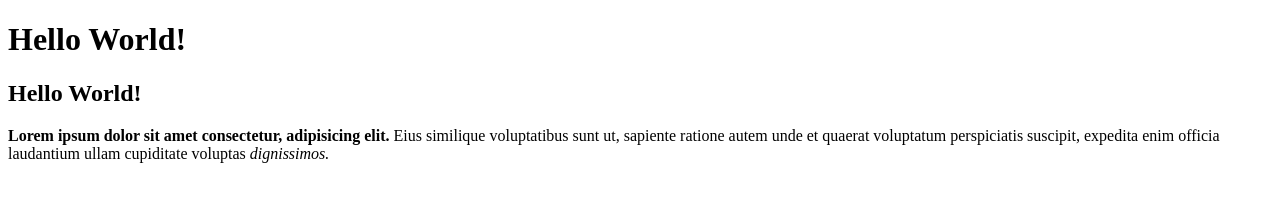
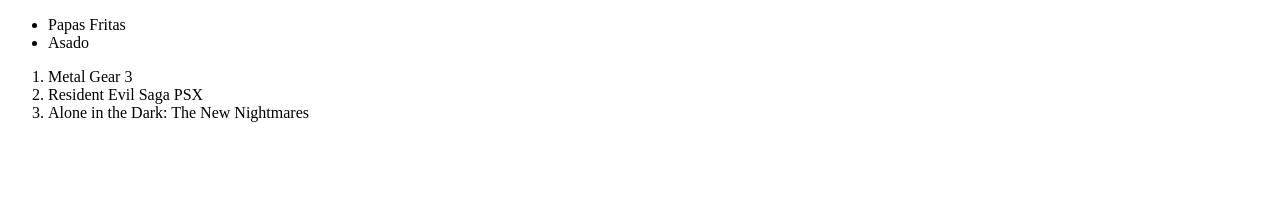
Before and after one commit to franco-hobel/HTML-Boilerplate, a plain HTML site: page index.html in a window 1280 px wide. Drawn offline with Linux system fonts and the light colour scheme.

Commit message:
Lista de alimentos y de juegos favoritos.

```diff
--- a/index.html
+++ b/index.html
@@ -2,11 +2,17 @@
 <html lang="en">
     <head>
         <meta charset="UTF-8">
-        <title>My First Webpage</title>
+        <title>My lists</title>
     </head>
     <body>
-        <h1>Hello World!</h1>
-        <h2>Hello World!</h2>
-        <p><strong>Lorem ipsum dolor sit amet consectetur, adipisicing elit.</strong> Eius similique voluptatibus sunt ut, sapiente ratione autem unde et quaerat voluptatum perspiciatis suscipit, expedita enim officia laudantium ullam cupiditate voluptas <em>dignissimos.</em></p>
+        <ul>
+            <li>Papas Fritas</li>
+            <li>Asado</li>
+        </ul>
+        <ol>
+            <li>Metal Gear 3</li>
+            <li>Resident Evil Saga PSX</li>
+            <li>Alone in the Dark: The New Nightmares</li>
+        </ol>
     </body>
 </html>
```
